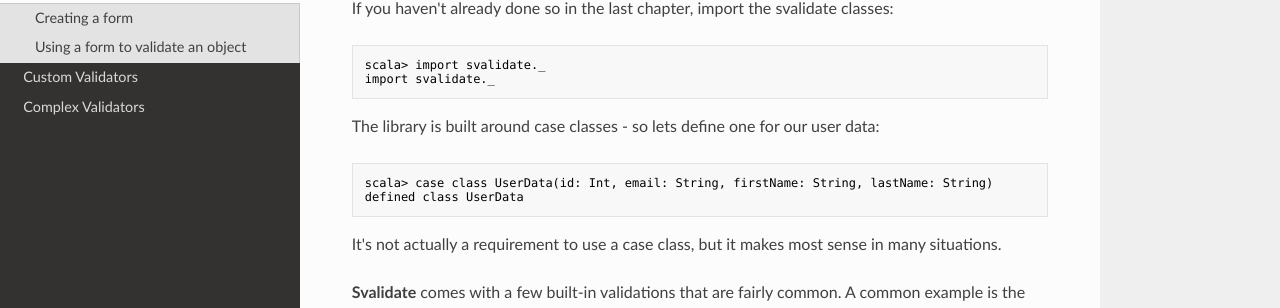
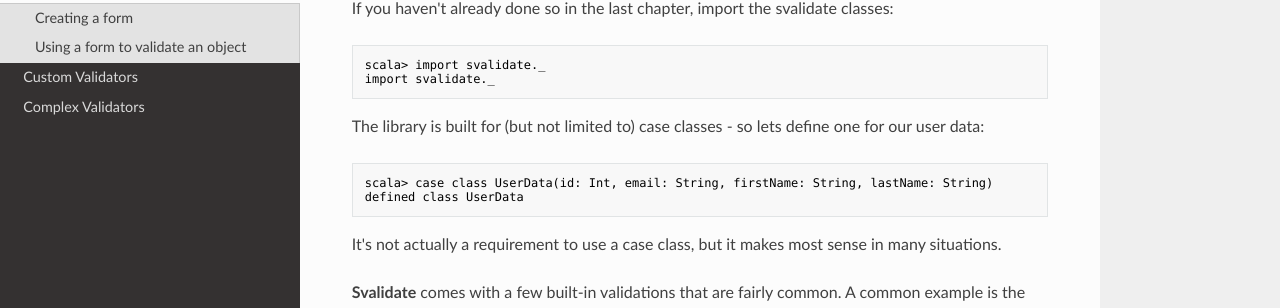
Before and after one commit to timo-schmid/svalidate, an MkDocs documentation site: the page built from docs/usage.md, in a window 1280 px wide and 900 px high. Shown: the part 163-471 px from the top of the window. Built offline with MkDocs 1.6.1, drawn with Linux system fonts in a browser that asks for light colours; nearby versions of some CDN libraries; old or Windows-style settings are respelled for this version of MkDocs.

Commit message:
Add remark that svalidate is not limited to case classes

````diff
--- a/docs/usage.md
+++ b/docs/usage.md
@@ -7,7 +7,7 @@ scala> import svalidate._
 import svalidate._
 ```
 
-The library is built around case classes - so lets define one for our user data:
+The library is built for (but not limited to) case classes - so lets define one for our user data:
 
 ```scala
 scala> case class UserData(id: Int, email: String, firstName: String, lastName: String)
````
Also changed, not shown: src/main/tut/usage.md (+1 -1 lines).
